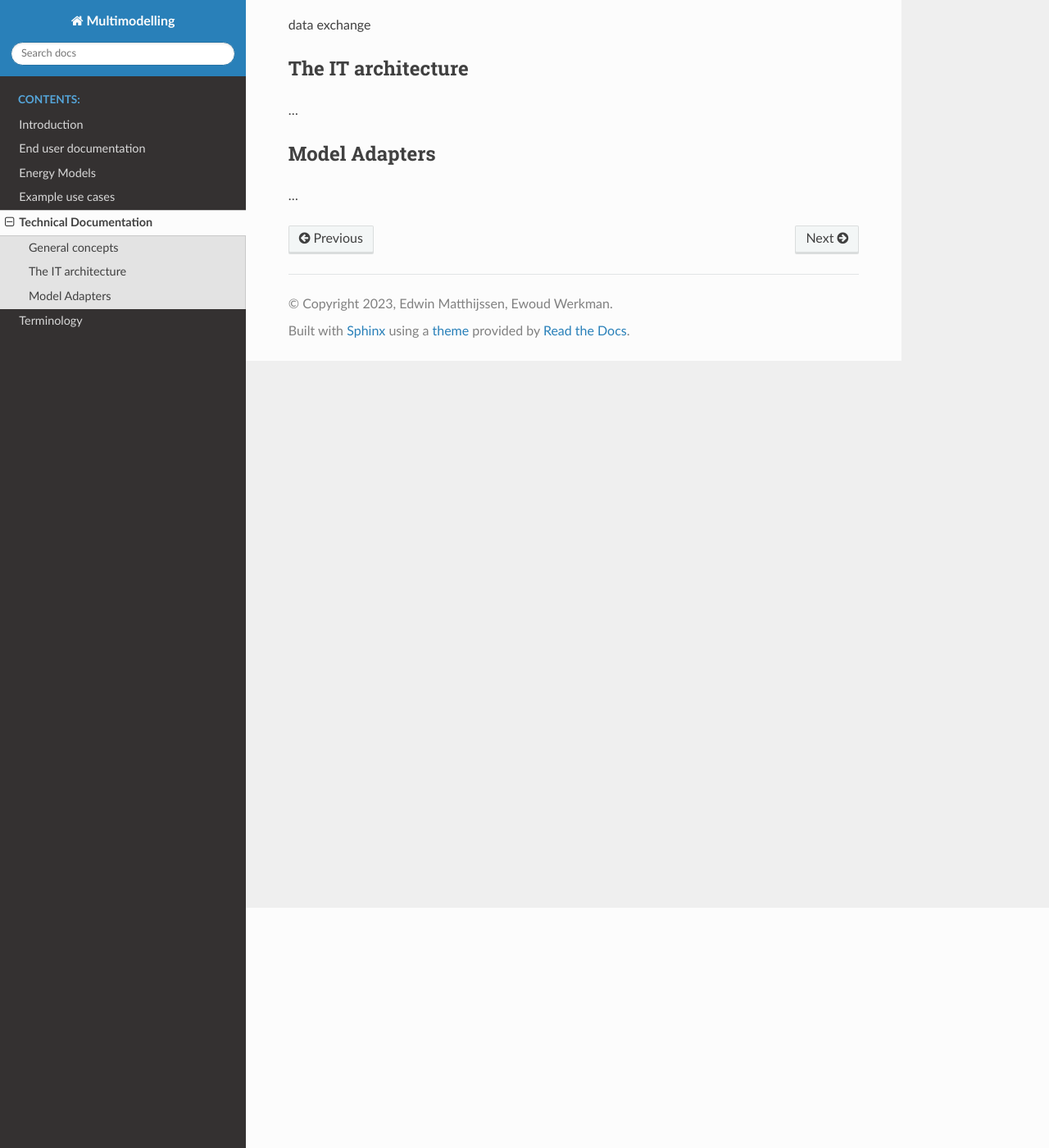
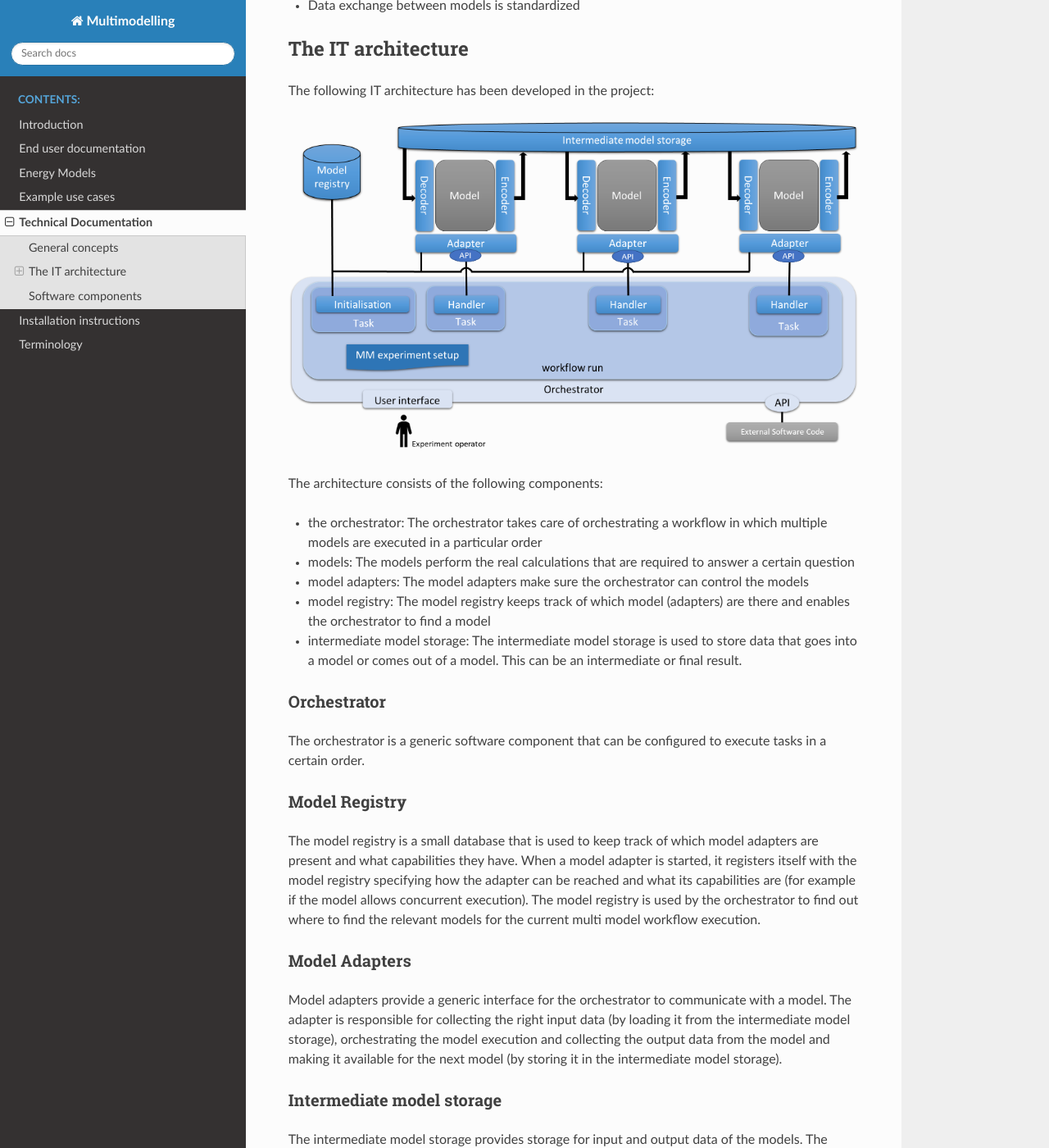
Before and after one commit to SomadSahoo/Documentation, a Sphinx documentation site: the page built from docs/source/technical/index.rst, in a window 1280 px wide and 1400 px high, scrolled down 293 px. Shown: the whole window at 82% size. Built offline with Sphinx 7.4.7 and the Read the Docs theme 2.0.0, drawn with Linux system fonts in a browser that asks for light colours; some of the changed text lies outside the part shown.

Commit message:
Created some technical documentation, added ETM description

```diff
--- a/docs/source/index.rst
+++ b/docs/source/index.rst
@@ -15,6 +15,7 @@ Welcome to the Multimodelling documentation
    energy_models/index
    example_use_cases/index
    technical/index
+   installation/index
    terminology/index
 
 
--- /dev/null
+++ b/docs/source/installation/index.rst
@@ -0,0 +1,2 @@
+Installation instructions
+=========================
--- a/docs/source/technical/index.rst
+++ b/docs/source/technical/index.rst
@@ -1,23 +1,62 @@
 Technical Documentation
 =======================
 
-
 General concepts
 ----------------
-every model is a black box, but some aren't
-
-orchestration
-
-data exchange
-
+- A model doesn't know and doesnt' need to know that it's part of a multi model
+- A model doesn't need to be open (source) to become part of a multi model
+- An external software component will take care of the right order of model execution
+- Data exchange between models is standardized
 
 The IT architecture
 -------------------
 
-...
+The following IT architecture has been developed in the project:
 
+.. image:: images/architecture.png
+  :width: 800
+  :alt: The IT architecture
+
+The architecture consists of the following components:
+
+- the orchestrator: The orchestrator takes care of orchestrating a workflow in which multiple models are executed in a particular order
+- models: The models perform the real calculations that are required to answer a certain question
+- model adapters: The model adapters make sure the orchestrator can control the models
+- model registry: The model registry keeps track of which model (adapters) are there and enables the orchestrator to find a model
+- intermediate model storage: The intermediate model storage is used to store data that goes into a model or comes out of a model. This can be an intermediate or final result.
+
+Orchestrator
+............
+The orchestrator is a generic software component that can be configured to execute tasks in a certain order.
+
+Model Registry
+..............
+The model registry is a small database that is used to keep track of which model adapters are present and what
+capabilities they have. When a model adapter is started, it registers itself with the model registry specifying how the
+adapter can be reached and what its capabilities are (for example if the model allows concurrent execution). The
+model registry is used by the orchestrator to find out where to find the relevant models for the current multi model
+workflow execution.
 
 Model Adapters
---------------
+..............
+Model adapters provide a generic interface for the orchestrator to communicate with a model. The adapter is responsible
+for collecting the right input data (by loading it from the intermediate model storage), orchestrating the model
+execution and collecting the output data from the model and making it available for the next model (by storing it in the
+intermediate model storage).
 
-...
+Intermediate model storage
+..........................
+The intermediate model storage provides storage for input and output data of the models. The orchestrator configuration
+determines how and where the input data and output data is stored. The adapters are responsible for loading and saving
+data to and from the intermediate model storage
+
+Software components
+-------------------
+The following software has been selected for the implementation of the multi modeling platform:
+
+- orchestrator: `Apache Airflow <https://airflow.apache.org/>`_, a platform to programmatically author, schedule and monitor workflows
+- model registry: specifically developed for this purpose
+- model adapters: specifically developed for this purpose
+- intermediate model storage: `Minio <https://min.io/>`_, an open source S3 compatible object store
+
+See the :ref:`Installation instructions` for more details.
```
Also changed, not shown: docs/source/energy_models/ETM/index.rst (added, +8 -0 lines), docs/source/technical/images/architecture.png (added).
